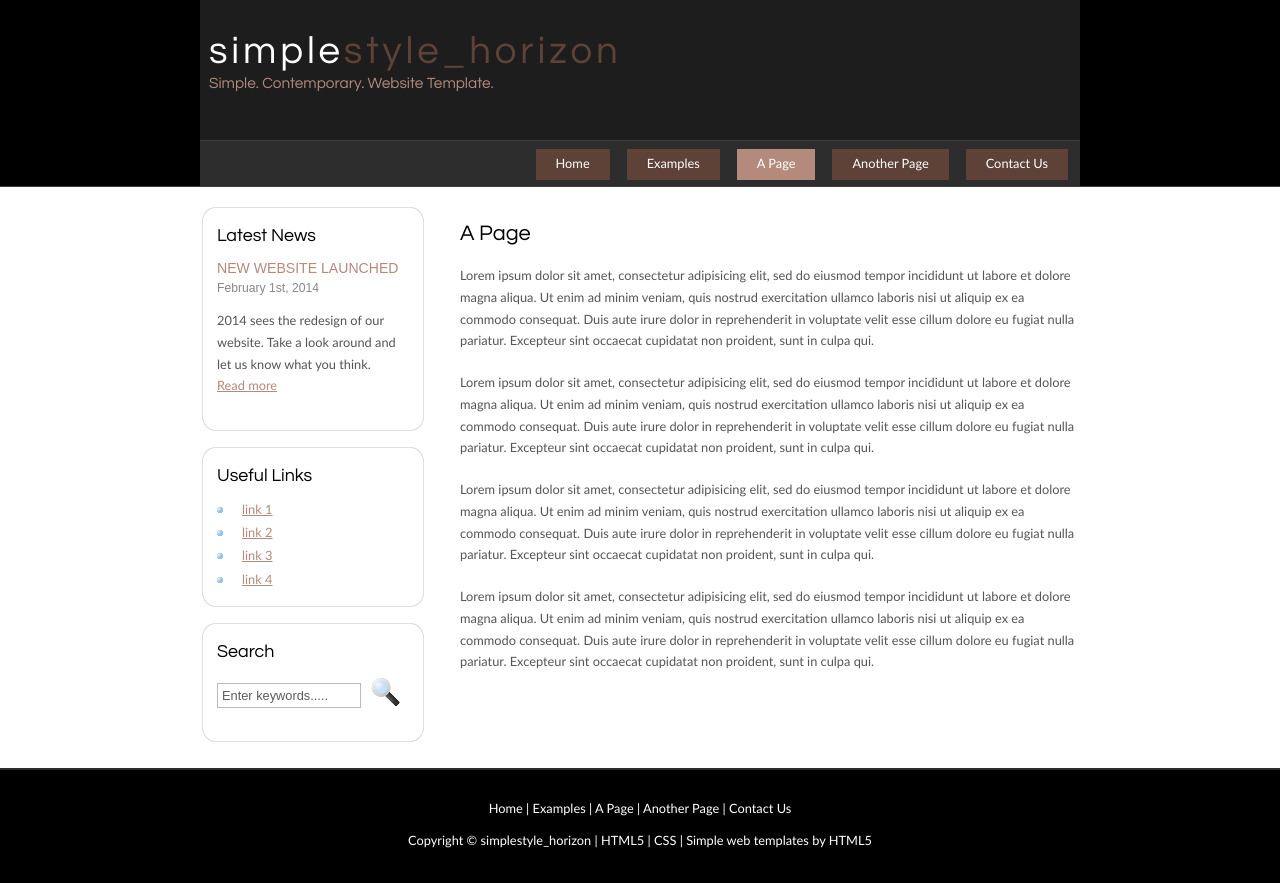
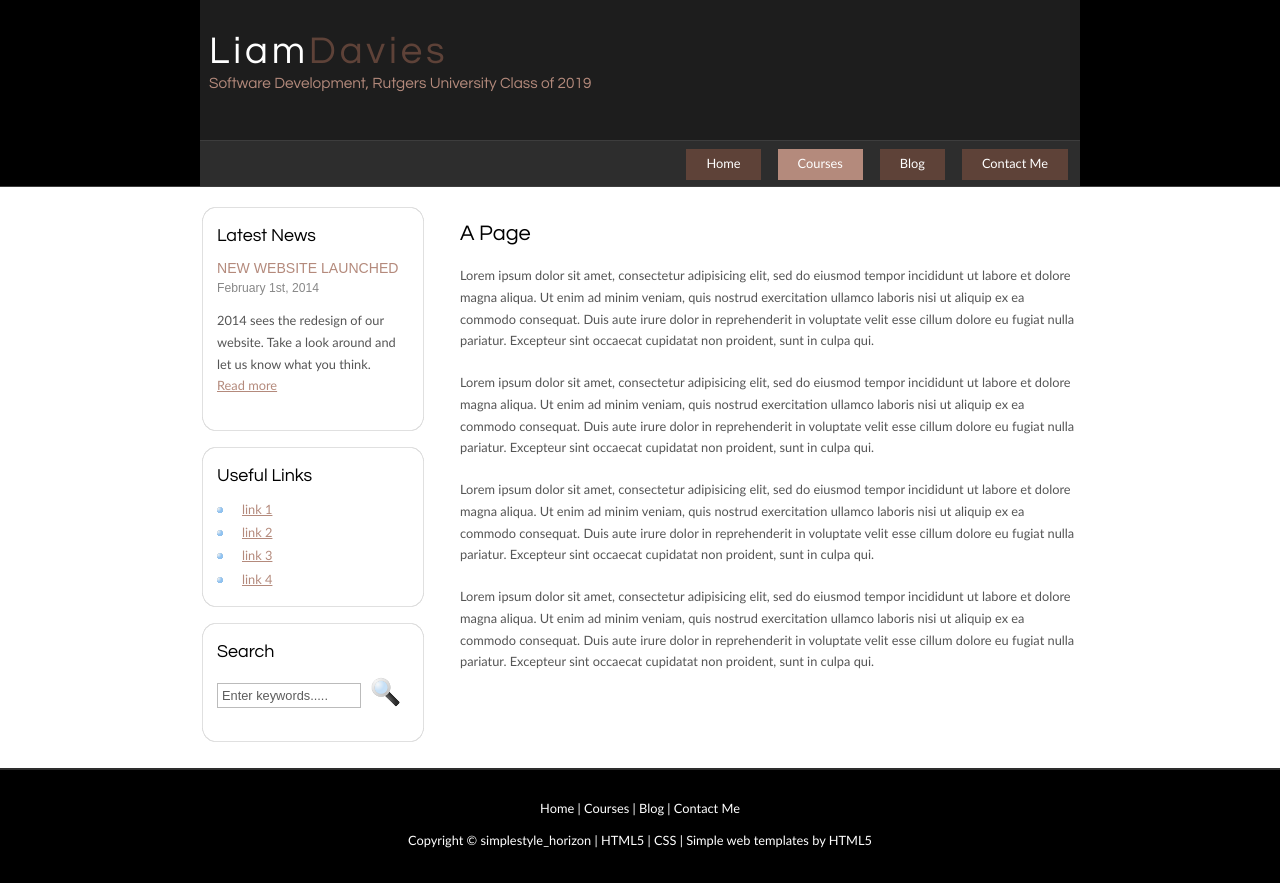
Before and after one commit to Lmdudester/lmdudester.github.io, a plain HTML site: page courses.html in a window 1280 px wide. Drawn offline with Linux system fonts and the light colour scheme.

Commit message:
Update courses.html

```diff
--- a/courses.html
+++ b/courses.html
@@ -15,18 +15,17 @@
       <div id="logo">
         <div id="logo_text">
           <!-- class="logo_colour", allows you to change the colour of the text -->
-          <h1><a href="index.html">simple<span class="logo_colour">style_horizon</span></a></h1>
-          <h2>Simple. Contemporary. Website Template.</h2>
+          <h1><a href="index.html">Liam<span class="logo_colour">Davies</span></a></h1>
+          <h2>Software Development, Rutgers University Class of 2019</h2>
         </div>
       </div>
       <div id="menubar">
         <ul id="menu">
           <!-- put class="selected" in the li tag for the selected page - to highlight which page you're on -->
           <li><a href="index.html">Home</a></li>
-          <li><a href="examples.html">Examples</a></li>
-          <li class="selected"><a href="page.html">A Page</a></li>
-          <li><a href="another_page.html">Another Page</a></li>
-          <li><a href="contact.html">Contact Us</a></li>
+          <li class="selected"><a href="page.html">Courses</a></li>
+          <li><a href="blog.html">Blog</a></li>
+          <li><a href="contact.html">Contact Me</a></li>
         </ul>
       </div>
     </div>
@@ -82,7 +81,7 @@
     </div>
     <div id="content_footer"></div>
     <div id="footer">
-      <p><a href="index.html">Home</a> | <a href="examples.html">Examples</a> | <a href="page.html">A Page</a> | <a href="another_page.html">Another Page</a> | <a href="contact.html">Contact Us</a></p>
+      <p><a href="index.html">Home</a> | <a href="courses.html">Courses</a> | <a href="blog.html">Blog</a> | <a href="contact.html">Contact Me</a></p>
       <p>Copyright &copy; simplestyle_horizon | <a href="http://validator.w3.org/check?uri=referer">HTML5</a> | <a href="http://jigsaw.w3.org/css-validator/check/referer">CSS</a> | <a href="http://www.html5webtemplates.co.uk">Simple web templates by HTML5</a></p>
     </div>
   </div>
```
